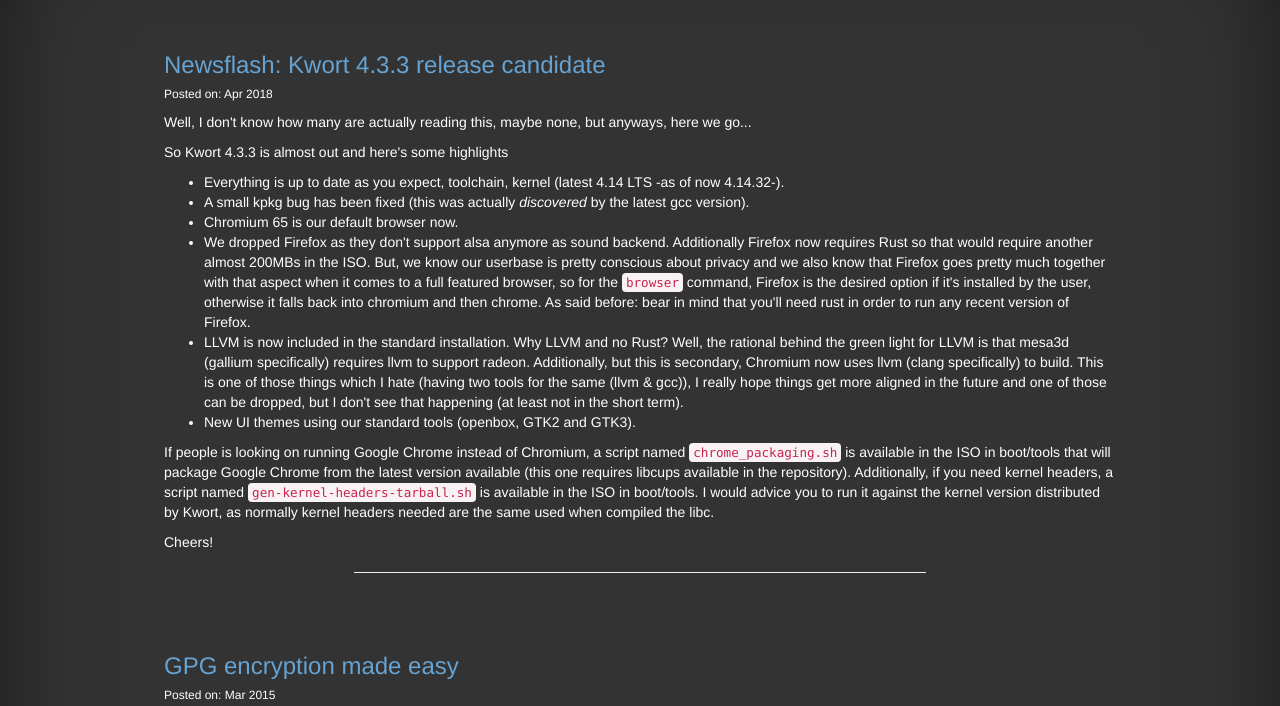
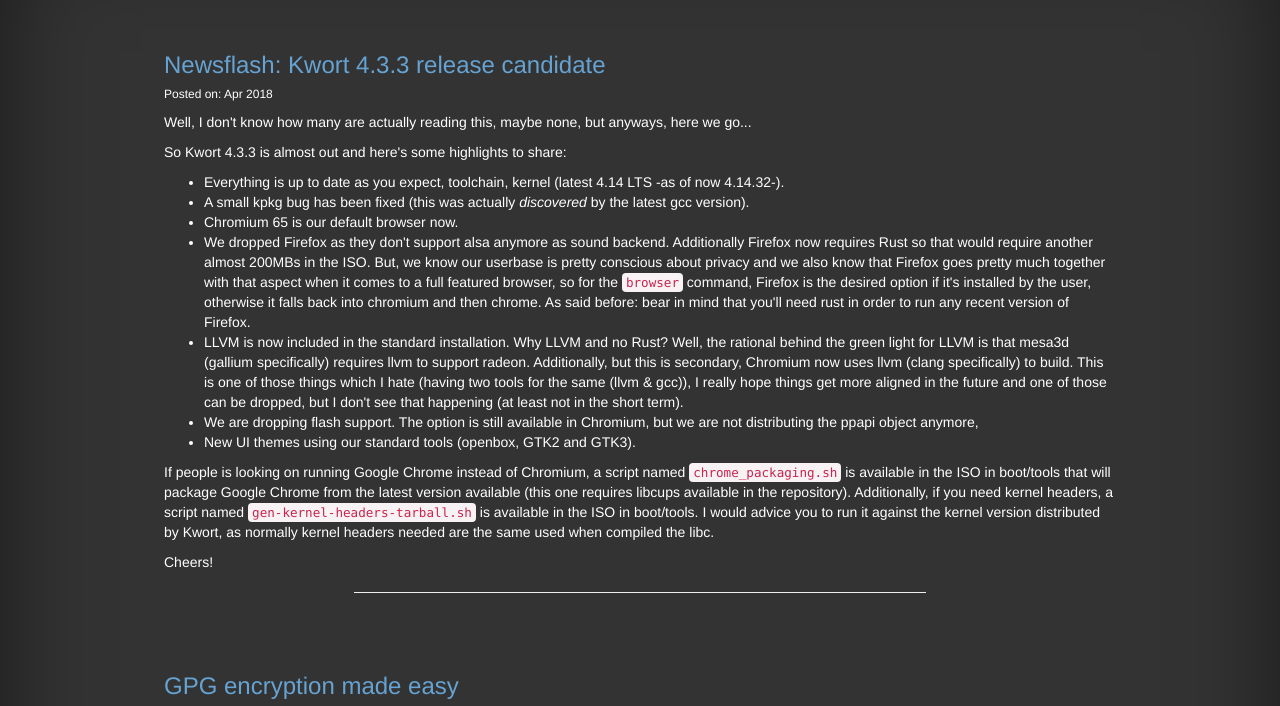
Before and after one commit to nomius/nomius.github.io, a plain HTML site: page index.html in a window 1280 px wide. Shown: the part 68-774 px from the top of the page. Drawn offline with nearby package versions, Linux system fonts and the light colour scheme.

Commit message:
Ooops, missing that we're dropping flash

```diff
--- a/index.html
+++ b/index.html
@@ -42,7 +42,7 @@
                         <br>
                         <br><br><br><a id="Newsflash: Kwort 4.3.3 release candidate"><br></a><a href="#Newsflash: Kwort 4.3.3 release candidate"><h3>Newsflash: Kwort 4.3.3 release candidate</h3></a><h6>Posted on: Apr 2018</h6><p>Well, I don't know how many are actually reading this, maybe none, but anyways, here we go...</p>
 
-<p>So Kwort 4.3.3 is almost out and here's some highlights</p>
+<p>So Kwort 4.3.3 is almost out and here's some highlights to share:</p>
 
 <ul>
 <li>Everything is up to date as you expect, toolchain, kernel (latest 4.14 LTS -as of now 4.14.32-).</li>
@@ -50,6 +50,7 @@
 <li>Chromium 65 is our default browser now. </li>
 <li>We dropped Firefox as they don't support alsa anymore as sound backend. Additionally Firefox now requires Rust so that would require another almost 200MBs in the ISO. But, we know our userbase is pretty conscious about privacy and we also know that Firefox goes pretty much together with that aspect when it comes to a full featured browser, so for the <code>browser</code> command, Firefox is the desired option if it's installed by the user, otherwise it falls back into chromium and then chrome. As said before: bear in mind that you'll need rust in order to run any recent version of Firefox.</li>
 <li>LLVM is now included in the standard installation. Why LLVM and no Rust? Well, the rational behind the green light for LLVM is that mesa3d (gallium specifically) requires llvm to support radeon. Additionally, but this is secondary, Chromium now uses llvm (clang specifically) to build. This is one of those things which I hate (having two tools for the same (llvm &amp; gcc)), I really hope things get more aligned in the future and one of those can be dropped, but I don't see that happening (at least not in the short term).</li>
+<li>We are dropping flash support. The option is still available in Chromium, but we are not distributing the ppapi object anymore,</li>
 <li>New UI themes using our standard tools (openbox, GTK2 and GTK3).</li>
 </ul>
 
```
Also changed, not shown: 1 other file.
